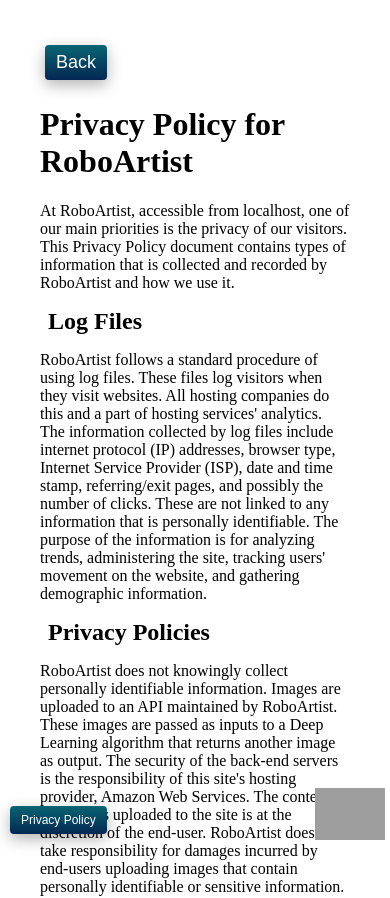
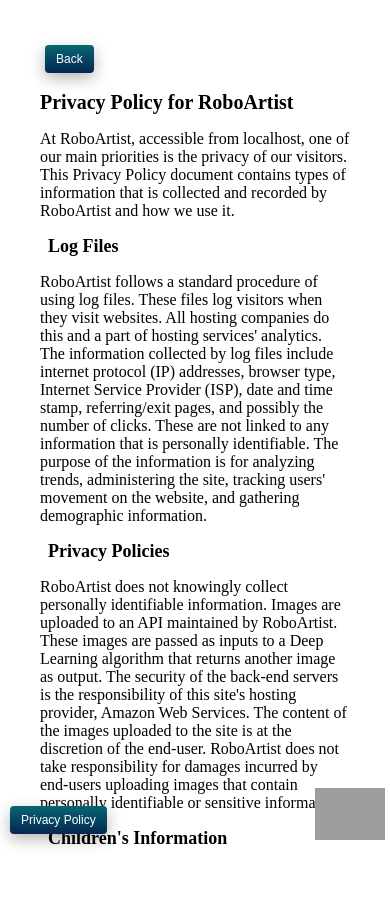
Before and after one commit to CodebaseWes/style_transfer_frontend, a Vue app: page /privacy in a window 390 px wide. Shown: the top 898 px of the page. After the commit the page ends 844 px from the top, so only its background shows below. Built offline with nearby package versions, Linux system fonts and the light colour scheme; grey boxes are pictures that could not be loaded.

Commit message:
add some mobile css

```diff
--- a/src/assets/main.css
+++ b/src/assets/main.css
@@ -3,7 +3,6 @@
     background-position: 0px 0px,0px 0px,0px 0px,0px 0px,0px 0px,0px 0px,0px 0px,0px 0px,0px 0px,0px 0px;
     background-image: radial-gradient(18% 28% at 24% 50%, #8379F8C2 4%, #8379F8C2 10%, #073AFF00 100%),radial-gradient(18% 28% at 18% 71%, #791CC55C 6%, #073AFF00 100%),radial-gradient(42% 53% at 15% 94%, #FFFFFFFF 7%, #073AFF00 100%),radial-gradient(42% 53% at 34% 72%, #A9E2E7FF 7%, #073AFF00 100%),radial-gradient(18% 28% at 35% 87%, #FFFFFFFF 7%, #073AFF00 100%),radial-gradient(31% 43% at 7% 98%, #FFFFFFFF 24%, #073AFF00 100%),radial-gradient(21% 37% at 72% 23%, #D2FC6D9C 24%, #073AFF00 100%),radial-gradient(35% 56% at 91% 74%, #44107BF5 9%, #073AFF00 100%),radial-gradient(74% 86% at 67% 38%, #C9CE29F5 24%, #073AFF00 100%),linear-gradient(125deg, #AA545AFF 1%, #4C00FCFF 100%);
     color: white;
-    overflow: auto;
     margin: 0;
 }
 
@@ -109,3 +108,33 @@
   -webkit-user-select: none;
   touch-action: manipulation;
 }
+
+@media only screen and (max-width: 600px) {
+  h1 {
+    font-size:20px
+  }
+
+  h2 {
+    font-size: 18px
+  }
+
+  h3 {
+    font-size: 15px
+  }
+
+  h4 {
+    font-size: 12px;
+  }
+
+  .cool_button {
+    font-size: 15px;
+  }
+
+  .meh_button {
+    font-size: 12px;
+  }
+
+  html, body {
+    overflow: hidden;
+  }
+}
--- a/src/views/HomeView.vue
+++ b/src/views/HomeView.vue
@@ -56,8 +56,7 @@
 
         <button v-if="submittedBefore && photo_data != ''"
           @click="step=3;submit()"
-          class="cool_button"
-          style="margin-top: 20px;"
+          class="cool_button button_margin"
           >Create Masterpiece! &raquo;</button>
       </div>
     </div>
@@ -94,10 +93,10 @@
         <h1>Style Transfer Complete</h1>
         <canvas id="canvas" width="256" height="256"></canvas>
       </div>
-      <div style="margin-top:20%">
+      <div class="button_margin">
         <button @click="step = 1" class="cool_button" >&laquo; Change Photo</button>
       </div>
-      <div style="margin-top:20px">
+      <div class="button_margin">
         <button @click="step = 2" class="cool_button">&laquo; Change Artwork</button>
       </div>
     </div>
@@ -254,18 +253,22 @@
 <style>
   canvas {
     border: 11px solid black;
-    margin-bottom:20px
+    margin-bottom: 1%;
+  }
+
+  .button_margin {
+    margin-top: 1%;
   }
 
   .next_steps_buttons {
-    margin-top:50px;
+    margin-top:5%;
   }
 
   #HomeView {
     max-width: 500px;
     background: #1c171742;
     margin: auto;
-    padding: 50px;
+    padding: 5%;
     padding-top: 1px;
     height: 100%;
   }
--- a/src/views/PrivacyPolicy.vue
+++ b/src/views/PrivacyPolicy.vue
@@ -1,6 +1,7 @@
 
 <template>
-  <div id="Privacy">
+  <div id="PrivacyContainer">
+    <div  id="Privacy">
       <button class="meh_button" @click="$router.push('/')">Back</button>
       <h1>Privacy Policy for {{SiteName}}</h1>
 
@@ -154,7 +155,7 @@
     <h2>Consent</h2>
 
     <p>By using our website, you hereby consent to our Privacy Policy and agree to its Terms and Conditions. {{SiteName}} reserves the right to modify this policy whenever we see fit.</p>
-
+  </div>
 </div>
 </template>
 <script>
@@ -171,12 +172,25 @@
   }
 }
 </script>
-<style>
+<style scoped>
 #Privacy {
   background-color: white;
   color: black;
   text-align: left;
   padding: 40px;
-    padding-bottom: 100px;
+  padding-bottom:100px;
 }
+
+@media only screen and (max-width: 600px) {
+  #PrivacyContainer {
+    overflow: scroll;
+    height: 100%;
+  }
+
+  #Privacy {
+    overflow: scroll;
+  }
+
+}
+
 </style>
```
Lines whose indentation alone changed are shown as unchanged.
